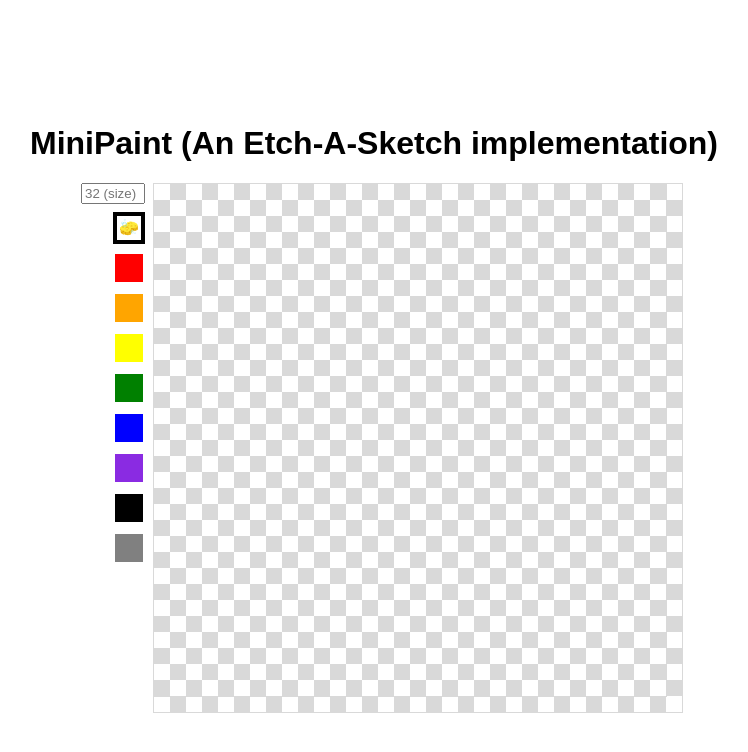
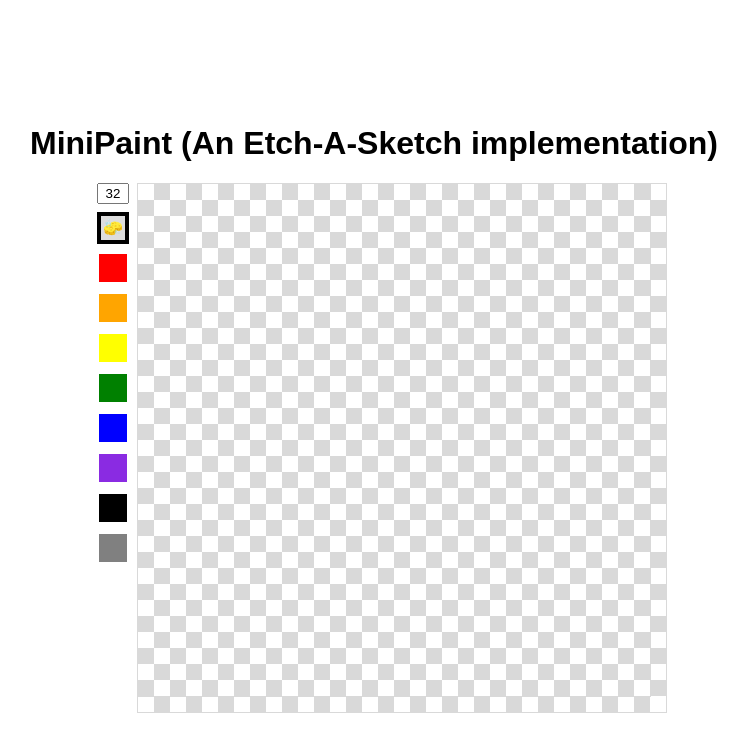
Before and after one commit to jancschubert/odin-etch-a-sketch, a plain HTML site: page index.html in a window 1280 px wide. Shown: the whole page, without its empty margins (266-1014 px from the left). Drawn offline with Linux system fonts and the light colour scheme.

Commit message:
Some UI Fixes

```diff
--- a/etch-a-sketch.js
+++ b/etch-a-sketch.js
@@ -15,7 +15,7 @@ window.addEventListener('DOMContentLoaded', e => {
     grid = document.querySelector('#grid');
     container = document.querySelector('#container');
 
-    let gridSizeUi = document.querySelector('.ui');
+    const gridSizeUi = document.querySelector('.ui');
     gridSizeUi.addEventListener('submit', onNewGridSizeEntered);
 
     let gridSizeInput = document.querySelector('.grid-size-change');
@@ -27,6 +27,7 @@ window.addEventListener('DOMContentLoaded', e => {
     colorPots[0].classList.add('selected');
 
     inputGridSize = document.querySelector('.grid-size-change');
+    inputGridSize.value = size;
 
     createGrid(pixelCanvas, size);
 });
@@ -36,7 +37,7 @@ function createPixel() {
     pixel.classList.add('pixel');
     pixel.addEventListener('mouseover', onPixelHovered);
     pixel.addEventListener('dragstart', e => e.preventDefault());
-    pixel.addEventListener('click', onPixelClicked);
+    pixel.addEventListener('onmouseDown', onPixelClicked);
     return pixel;
 }
 
@@ -71,6 +72,7 @@ function createGrid(parent, size) {
 }
 
 function onPixelHovered(e) {
+    console.log('onPixelHovered');
     e.preventDefault();
     if (mousedown) {
         e.target.style.background = selectedColor;
@@ -78,6 +80,7 @@ function onPixelHovered(e) {
 }
 
 function onPixelClicked(e) {
+    console.log('onPixelClicked');
     e.target.style.background = selectedColor;
 }
 
@@ -89,7 +92,8 @@ function onNewGridSizeEntered(e) {
         console.log("NaN!");
         return;
     }
-    size = newSize;
+    size = Math.min(newSize, 64);
+    inputGridSize.value = size;
     createGrid(pixelCanvas, size);
 }
 
--- a/style.css
+++ b/style.css
@@ -76,7 +76,8 @@ body {
 }
 
 .ui .grid-size-change {
-    width: 64px;
+    width: 32px;
+    text-align: center;
 }
 
 #palette {
@@ -98,6 +99,7 @@ body {
     justify-content: center;
     align-items: center;
     cursor: default;
+    background: #ddd;
 }
 
 .color-pot.selected {
```
